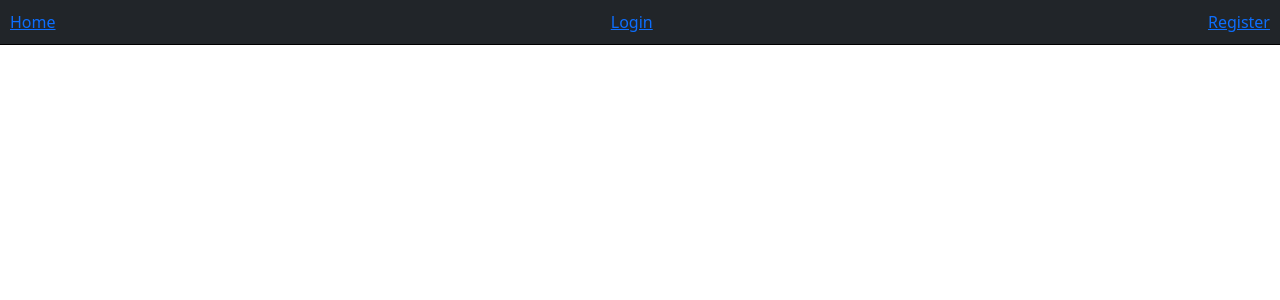
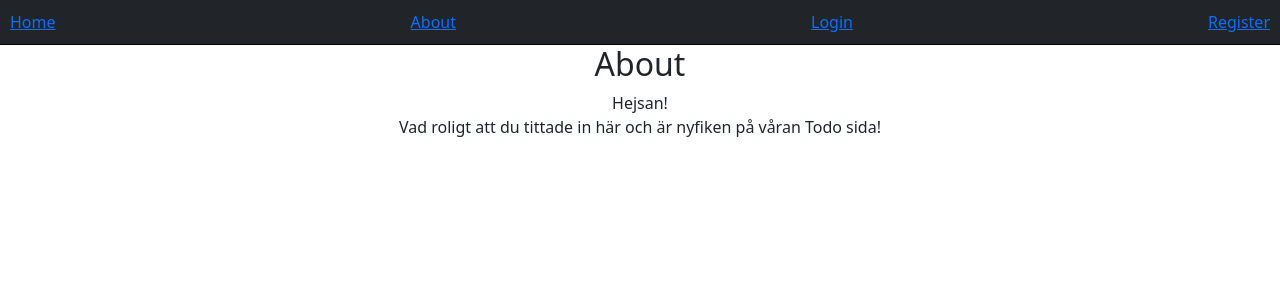
Before and after one commit to christoffermartell/TodoMernStack, a React (Create React App) app in the folder frontend/todo-with-logins/: page /about in a window 1280 px wide. Shown: the top 300 px of the page. Built offline with nearby package versions, Linux system fonts and the light colour scheme; no server answers.

Commit message:
Gjorde det som branchen heter

```diff
--- a/frontend/todo-with-logins/src/App.js
+++ b/frontend/todo-with-logins/src/App.js
@@ -1,16 +1,13 @@
-import React, { useState, useEffect } from "react";
-import TodoList from "./components/todoList";
-import Title from "./components/title";
-import todo from "./components/todo";
+import React from "react";
 import AllTodos from "./components/allTodos";
 import { BrowserRouter as Router, Route } from "react-router-dom";
 import { PrivateRoute } from "./hocs/PrivateRoute";
 import { UnPrivateRoute } from "./hocs/UnPrivateRoute";
-
 import { Account } from "./components/views/Account";
 import { Login } from "./components/views/Login";
 import { Register } from "./components/views/Register";
 import { Navbar } from "./components/general/Navbar";
+import About from "./components/views/About";
 
 function App() {
 	return (
@@ -20,6 +17,7 @@ function App() {
 			<PrivateRoute exact path="/account" component={Account} />
 			<UnPrivateRoute exact path="/login" component={Login} />
 			<UnPrivateRoute exact path="/register" component={Register} />
+			<Route exact path="/about" component={About} />
 		</Router>
 	);
 }
--- a/frontend/todo-with-logins/src/components/allTodos.jsx
+++ b/frontend/todo-with-logins/src/components/allTodos.jsx
@@ -1,5 +1,4 @@
 import React, { useState, useEffect } from "react";
-import Todo from "./todo";
 import TodoService from "../services/TodoService";
 import Title from "./title";
 import Modal from "react-modal";
--- a/frontend/todo-with-logins/src/components/general/Navbar.jsx
+++ b/frontend/todo-with-logins/src/components/general/Navbar.jsx
@@ -22,6 +22,7 @@ export const Navbar = () => {
 		return (
 			<>
 				<NavLink to="/">Home</NavLink>
+				<NavLink to="/about">About</NavLink>
 				<NavLink to="/account">Account</NavLink>
 				<button onClick={logout}>Logout</button>
 			</>
@@ -32,6 +33,7 @@ export const Navbar = () => {
 		return (
 			<>
 				<NavLink to="/">Home</NavLink>
+				<NavLink to="/about">About</NavLink>
 				<NavLink to="/login">Login</NavLink>
 				<NavLink to="/register">Register</NavLink>
 			</>
--- a/frontend/todo-with-logins/src/components/todo.jsx
+++ /dev/null
@@ -1,23 +0,0 @@
-import React from "react";
-
-const Todo = (props) => {
-
-    const todo = props.todo;
-
-    return (
-        <h3
-            className="text-dark text-center p-1 bg-light border-bottom">
-
-            <i className="far fa-times-circle fa-sm  m-1 text-danger float-start" onClick={() => props.deleteTodo(todo)}>
-            </i>
-            {todo}
-
-            <input
-                type="checkbox"
-                className="m-2 float-end">
-            </input>
-        </h3>
-    )
-}
-
-export default Todo;
--- /dev/null
+++ b/frontend/todo-with-logins/src/components/views/About.jsx
@@ -0,0 +1,16 @@
+import React from "react";
+
+const About = () => {
+	return (
+		<div style={{ maxWidth: "60rem", textAlign: "center", margin: "auto" }}>
+			<h2>About</h2>
+			<div>Hejsan!</div>
+			<div>
+				Vad roligt att du tittade in här och är nyfiken på våran Todo
+				sida!
+			</div>
+		</div>
+	);
+};
+
+export default About;
```
Also changed, not shown: frontend/todo-with-logins/src/components/todoList.jsx (deleted, +0 -35 lines).
